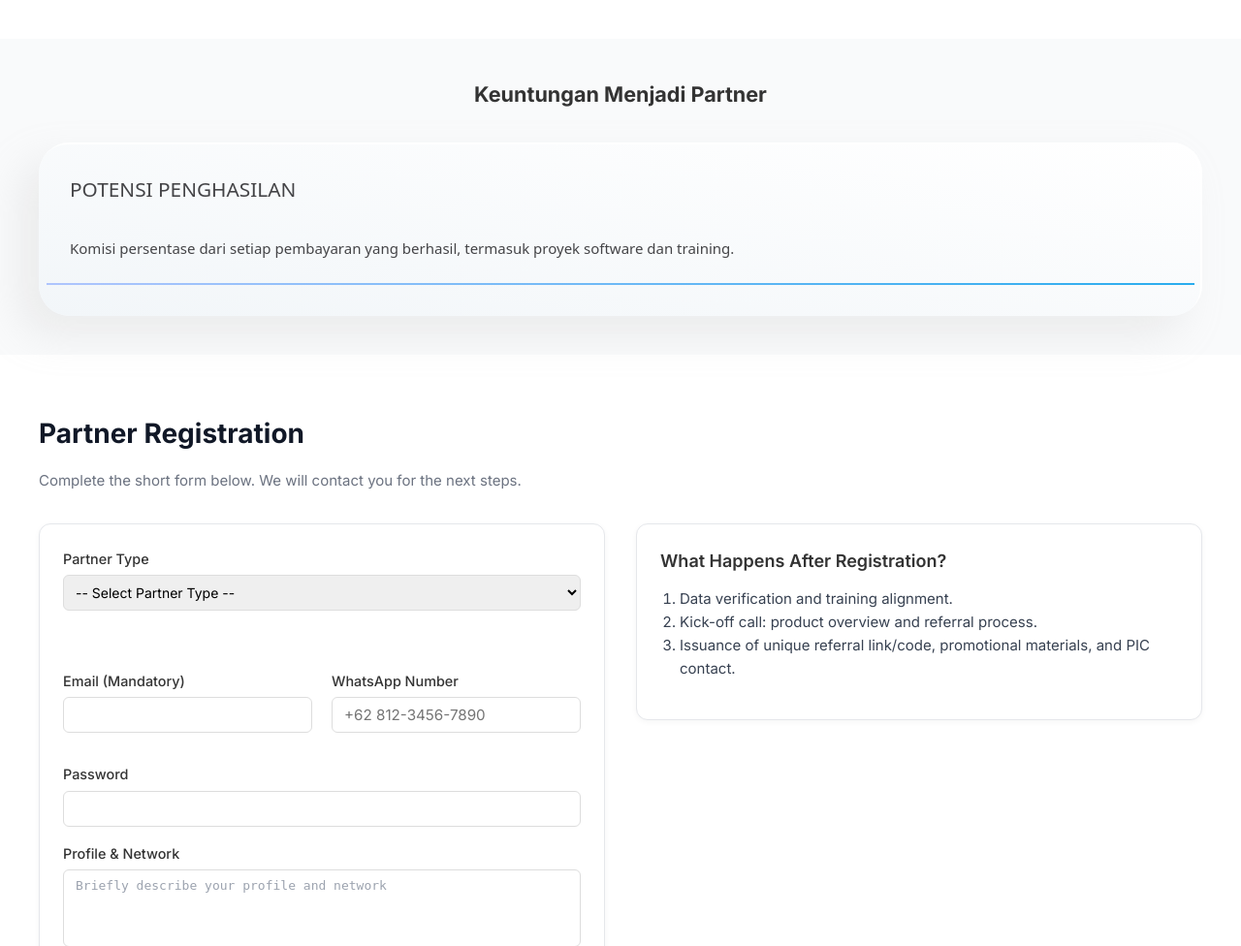
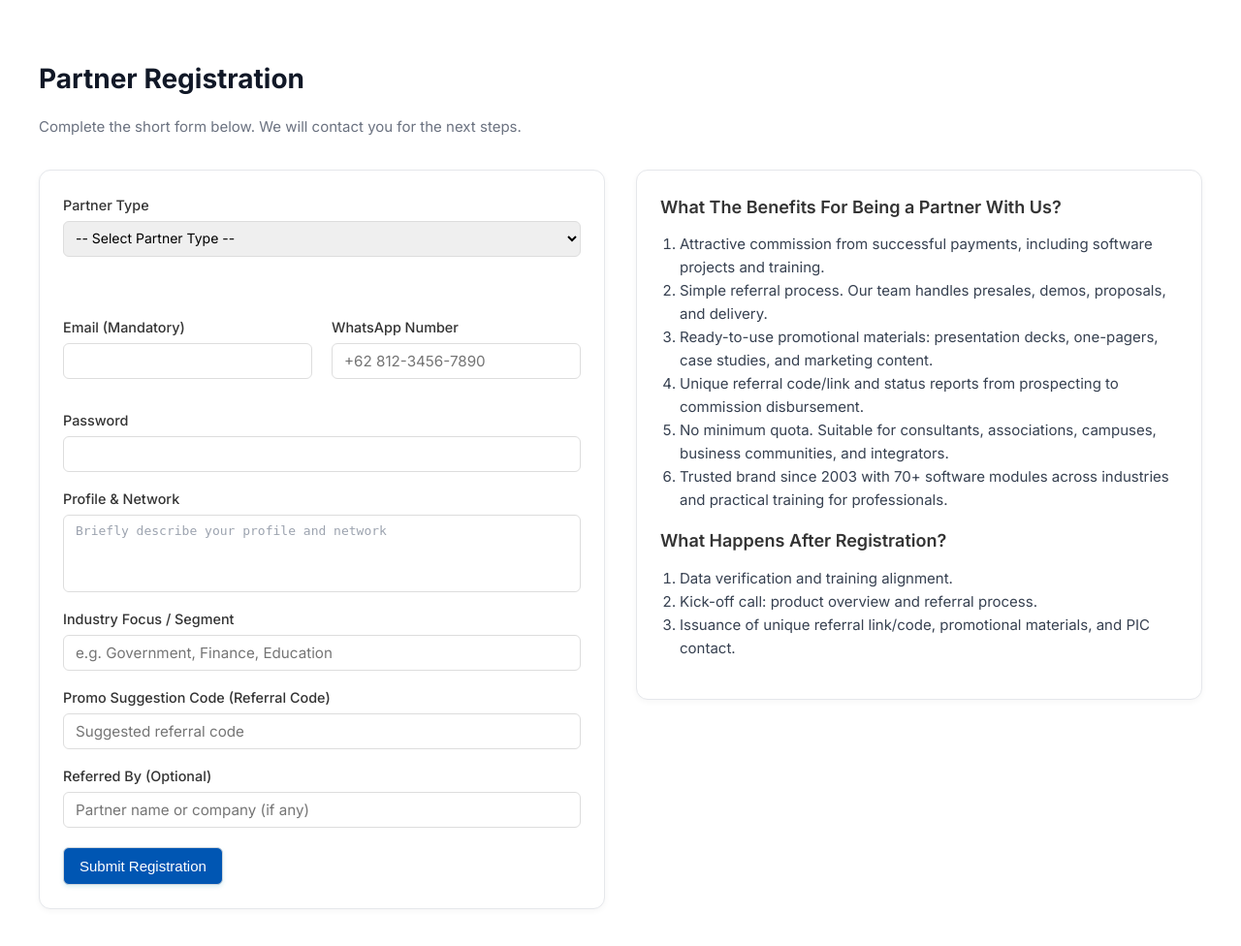
Before and after one commit to Guswann/Rayterton-Partner-Regis, a PHP site: page /input.php in a window 1280 px wide. Shown: the top 976 px of the page at 97% size. After the commit the page ends 938 px from the top, so only its background shows below. Run offline with PHP 8.4, Linux system fonts and the light colour scheme; some libraries are stand-ins or nearby versions.

Commit message:
benefit lagi rispek

```diff
--- a/public/input.php
+++ b/public/input.php
@@ -185,58 +185,6 @@ if (isset($_POST['submit'])) {
 </head>
 
 <body>
-    <!-- Benefit -->
-    <section id="benefits">
-        <h2>Keuntungan Menjadi Partner</h2>
-        <div class="grid-container">
-            <div class="cardbenefit">
-                <div class="title">Potensi Penghasilan</div>
-                <div class="icon"><i class="fa-thin fa-laptop-code"></i></div>
-                <div class="content">
-                    <p>Komisi persentase dari setiap pembayaran yang berhasil, termasuk proyek software dan training.</p>
-                </div>
-            </div>
-
-            <!-- <div class="cardbenefit">
-                <div class="title">Mudah & Ringkas</div>
-                <div class="icon"><i class="fa-thin fa-shield-check"></i></div>
-                <div class="content">
-                    <p>Cukup referensikan. Tim Rayterton menangani presales, demo, proposal, dan delivery.</p>
-                </div>
-            </div>
-
-            <div class="cardbenefit">
-                <div class="title">Materi Promosi</div>
-                <div class="icon"><i class="fa-thin fa-wrench-simple"></i></div>
-                <div class="content">
-                    <p>Deck presentasi, one-pager, studi kasus, dan konten marketing siap pakai.</p>
-                </div>
-            </div>
-            <div class="cardbenefit">
-                <div class="title">Pelacakan Referral</div>
-                <div class="icon"><i class="fa-thin fa-wrench-simple"></i></div>
-                <div class="content">
-                    <p>Kode/link unik dan laporan status prospek hingga pencairan komisi.</p>
-                </div>
-            </div>
-            <div class="cardbenefit">
-                <div class="title">Fleksibel</div>
-                <div class="icon"><i class="fa-thin fa-wrench-simple"></i></div>
-                <div class="content">
-                    <p>Tidak ada kuota minimum. Cocok untuk konsultan, asosiasi, kampus, komunitas bisnis, dan integrator.</p>
-                </div>
-            </div>
-            <div class="cardbenefit">
-                <div class="title">Brand Terpercaya</div>
-                <div class="icon"><i class="fa-thin fa-wrench-simple"></i></div>
-                <div class="content">
-                    <p>Sejak 2003, Rayterton memiliki 70+ modul software lintas industri dan training praktis untuk profesional.</p>
-                </div>
-            </div> -->
-        </div>
-    </section>
-    <!-- Benefit End -->
-
     <div class="container">
         <h1 class="title">Partner Registration</h1>
         <p class="subtitle">
@@ -334,7 +282,65 @@ if (isset($_POST['submit'])) {
             </div>
 
             <!-- INFO BOX -->
+            <!-- <h2>Keuntungan Menjadi Partner</h2>
+                <div class="grid-container">
+                    <div class="cardbenefit">
+                        <div class="title">Potensi Penghasilan</div>
+                        <div class="icon"><i class="fa-thin fa-laptop-code"></i></div>
+                        <div class="content">
+                            <p>Komisi persentase dari setiap pembayaran yang berhasil, termasuk proyek software dan training.</p>
+                        </div>
+                    </div>
+
+                    <div class="cardbenefit">
+                        <div class="title">Mudah & Ringkas</div>
+                        <div class="icon"><i class="fa-thin fa-shield-check"></i></div>
+                        <div class="content">
+                            <p>Cukup referensikan. Tim Rayterton menangani presales, demo, proposal, dan delivery.</p>
+                        </div>
+                    </div>
+
+                    <div class="cardbenefit">
+                        <div class="title">Materi Promosi</div>
+                        <div class="icon"><i class="fa-thin fa-wrench-simple"></i></div>
+                        <div class="content">
+                            <p>Deck presentasi, one-pager, studi kasus, dan konten marketing siap pakai.</p>
+                        </div>
+                    </div>
+                    <div class="cardbenefit">
+                        <div class="title">Pelacakan Referral</div>
+                        <div class="icon"><i class="fa-thin fa-wrench-simple"></i></div>
+                        <div class="content">
+                            <p>Kode/link unik dan laporan status prospek hingga pencairan komisi.</p>
+                        </div>
+                    </div>
+                    <div class="cardbenefit">
+                        <div class="title">Fleksibel</div>
+                        <div class="icon"><i class="fa-thin fa-wrench-simple"></i></div>
+                        <div class="content">
+                            <p>Tidak ada kuota minimum. Cocok untuk konsultan, asosiasi, kampus, komunitas bisnis, dan integrator.</p>
+                        </div>
+                    </div>
+                    <div class="cardbenefit">
+                        <div class="title">Brand Terpercaya</div>
+                        <div class="icon"><i class="fa-thin fa-wrench-simple"></i></div>
+                        <div class="content">
+                            <p>Sejak 2003, Rayterton memiliki 70+ modul software lintas industri dan training praktis untuk profesional.</p>
+                        </div>
+                    </div>
+                </div> -->
+
             <div class="card2 info-card">
+                <h2>What The Benefits For Being a Partner With Us?</h2>
+                <ol class="benefit-list">
+                    <li>Attractive commission from successful payments, including software projects and training.</li>
+                    <li>Simple referral process. Our team handles presales, demos, proposals, and delivery.</li>
+                    <li>Ready-to-use promotional materials: presentation decks, one-pagers, case studies, and marketing content.</li>
+                    <li>Unique referral code/link and status reports from prospecting to commission disbursement.</li>
+                    <li>No minimum quota. Suitable for consultants, associations, campuses, business communities, and integrators.</li>
+                    <li>Trusted brand since 2003 with 70+ software modules across industries and practical training for professionals.</li>
+                </ol>
+
                 <h2>What Happens After Registration?</h2>
                 <ol>
                     <li>Data verification and training alignment.</li>
--- a/public/style.css
+++ b/public/style.css
@@ -99,6 +99,10 @@ textarea {
   margin: 0 0 16px 20px;
   padding: 0;
   color: #374151;
+}
+
+.info-card #benefit-list li {
+  margin-bottom: 8px;
 }
 
 .note {
@@ -445,7 +449,6 @@ textarea:focus {
 }
 
 .cardbenefit {
-  --grad: rgb(175, 197, 253), rgb(41, 172, 238);
   padding: 2rem;
   background-image: linear-gradient(to bottom left, #ffffff, #f2f6f9);
   border-radius: 2rem;
@@ -468,17 +471,6 @@ textarea:focus {
 
   }
 
-  .icon {
-    grid-area: icon;
-    font-size: 2.3rem;
-
-    >i {
-      color: transparent;
-      background: linear-gradient(to right, var(--grad));
-      background-clip: text;
-    }
-  }
-
   .content {
     grid-area: content;
 
```
